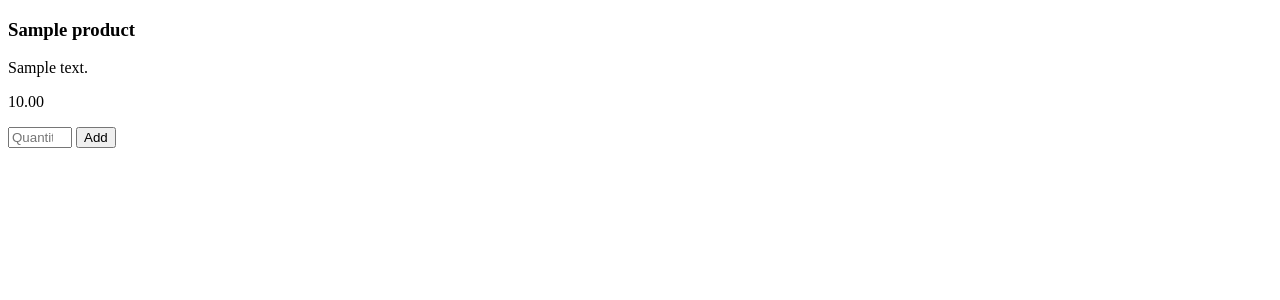
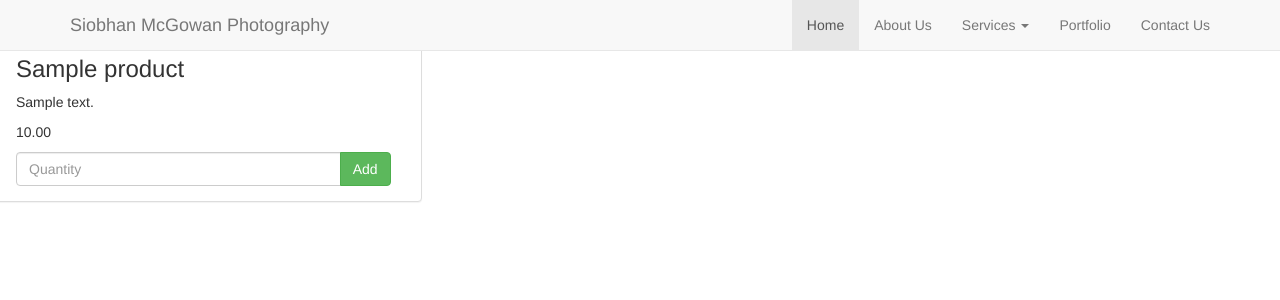
Before and after one commit to Legaeldan/siobhan-mcgowan-photography, a Django app: page / in a window 1280 px wide. Shown: the top 300 px of the page. Run offline with Django 3.2, Linux system fonts and the light colour scheme; tables that the repository leaves empty hold one stand-in row (values such as "Sample post"); grey boxes marked "Sample" are stand-in pictures; some libraries are stand-ins or nearby versions.

Commit message:
Added navbar to base template.

```diff
--- a/templates/base.html
+++ b/templates/base.html
@@ -1,3 +1,4 @@
+{% load staticfiles %}
 <!DOCTYPE html>
 <html lang="en">
 <head>
@@ -5,11 +6,47 @@
     <meta name="viewport" content="width=device-width, initial-scale=1.0">
     <meta http-equiv="X-UA-Compatible" content="ie=edge">
     <title>Siobhan McGowan Photography</title>
+    <link href="//netdna.bootstrapcdn.com/bootstrap/3.0.0/css/bootstrap.min.css" rel="stylesheet" id="bootstrap-css">
+    <link rel="stylesheet" href="{% static 'css/custom.css' %}">
+    <script src="//code.jquery.com/jquery-1.11.1.min.js"></script>
+    <script src="//netdna.bootstrapcdn.com/bootstrap/3.0.0/js/bootstrap.min.js"></script>
+
 </head>
 <body>
-    <nav>
+            <nav class="navbar navbar-default navbar-fixed-top" role="navigation">
+                    <div class="container">
+                  <div class="navbar-header">
+                    <button type="button" class="navbar-toggle" data-toggle="collapse" data-target="#bs-example-navbar-collapse-1">
+                      <span class="sr-only">Toggle navigation</span>
+                      <span class="icon-bar"></span>
+                      <span class="icon-bar"></span>
+                      <span class="icon-bar"></span>
+                    </button>
+                    <a class="navbar-brand" href="#">Siobhan McGowan Photography</a>
+                  </div>
+                  <div class="collapse navbar-collapse" id="bs-example-navbar-collapse-1">
+                    <ul class="nav navbar-nav navbar-right">
+                        <li class="active"><a href="{% url 'index' %}">Home</a></li>
+                      <li><a href="#">About Us</a></li>
+                      <li class="dropdown">
+                        <a href="#" class="dropdown-toggle" data-toggle="dropdown">Services <b class="caret"></b></a>
+                        <ul class="dropdown-menu">
+                          <li><a href="#">Action</a></li>
+                          <li><a href="#">Another action</a></li>
+                          <li><a href="#">Something else here</a></li>
+                          <li class="divider"></li>
+                          <li><a href="#">Separated link</a></li>
+                          <li class="divider"></li>
+                          <li><a href="#">One more separated link</a></li>
+                        </ul>
+                      </li>
+                      <li><a href="#">Portfolio</a></li>
+                       <li><a href="#">Contact Us</a></li>
+                    </ul>
+                  </div><!-- /.navbar-collapse -->
+                    </div><!-- /.container-collapse -->
+                </nav>>
 
-    </nav>
     {% block content %}
 
 
```
